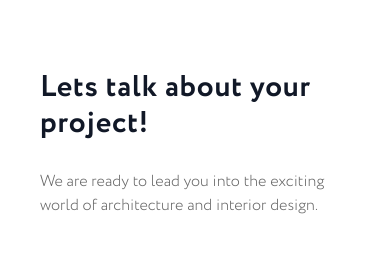
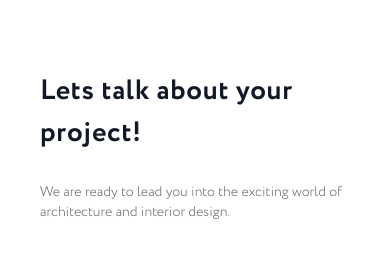
Before and after one commit to nikolaynizruhin/asty, a Next.js app: page /projects in a window 390 px wide. Shown: the part 450-722 px from the top of the page. Built offline with nearby package versions, Linux system fonts and the light colour scheme.

Commit message:
Update contact

```diff
--- a/src/app/projects/components/contact.tsx
+++ b/src/app/projects/components/contact.tsx
@@ -5,10 +5,10 @@ export default function Contact() {
     <div className="bg-white py-24 sm:py-32">
       <div className="mx-auto max-w-xl xl:max-w-4xl px-6 lg:px-8">
         <div className="mx-auto px-4 max-w-[550px] md:max-w-[464px] lg:mx-0 lg:max-w-none">
-          <h2 className="mt-2 text-3xl font-semibold text-gray-900 sm:text-4xl max-w-[300px] tracking-wide">
+          <h2 className="mt-2 text-[28px] font-semibold text-gray-900 md:text-4xl max-w-[300px] tracking-wide">
             Lets talk about your project!
           </h2>
-          <p className="text-[#666] font-light max-w-[350px] mt-7 mb-24">
+          <p className="text-[#666] font-light max-w-[350px] mt-7 mb-24 text-sm xl:text-base">
             We are ready to lead you into the exciting world of architecture and
             interior design.
           </p>
```
